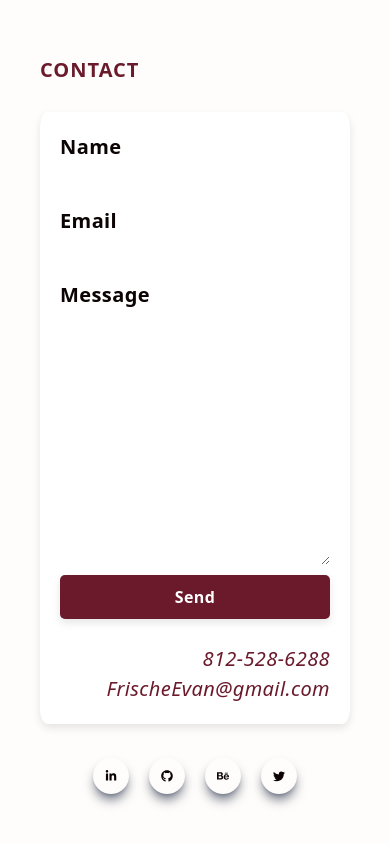
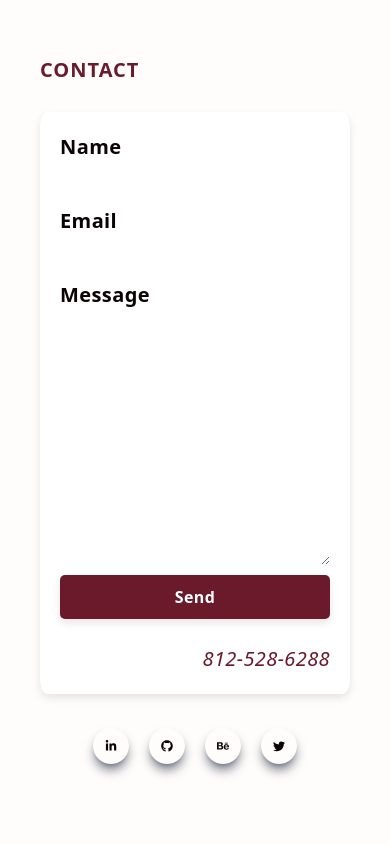
Before and after one commit to FrischSticks/personalPortfolio, a Next.js app: page / in a window 390 px wide. Shown: the part 10228-11072 px from the top of the page. Built offline with nearby package versions, Linux system fonts and the light colour scheme.

Commit message:
Make Phone Number Click/Callable
Click to Call, specifically implemented for mobile devices

```diff
--- a/components/Contact.jsx
+++ b/components/Contact.jsx
@@ -26,6 +26,7 @@ emailjs.init({
 const Contact = () => {
   const [buttonText, setButtonText] = useState('Send'); // Initialize button text
   const [isMessageSent, setIsMessageSent] = useState(false);
+  const phoneNumber = 8125286288;
 
   const { register, handleSubmit, errors, reset } = useForm(); // Use useForm hook
 
@@ -84,8 +85,7 @@ const Contact = () => {
               className={isMessageSent ? 'greenButton' : ''}
             />
           </form>
-          <p className={styles.phoneNumber}> 812-528-6288 </p>
-          <p className={styles.emailAddress}> FrischeEvan@gmail.com </p>
+          <a href={`tel:${phoneNumber}`} className={styles.phoneNumber}>812-528-6288</a>
         </div>
       <Socials />
     </div>
```
